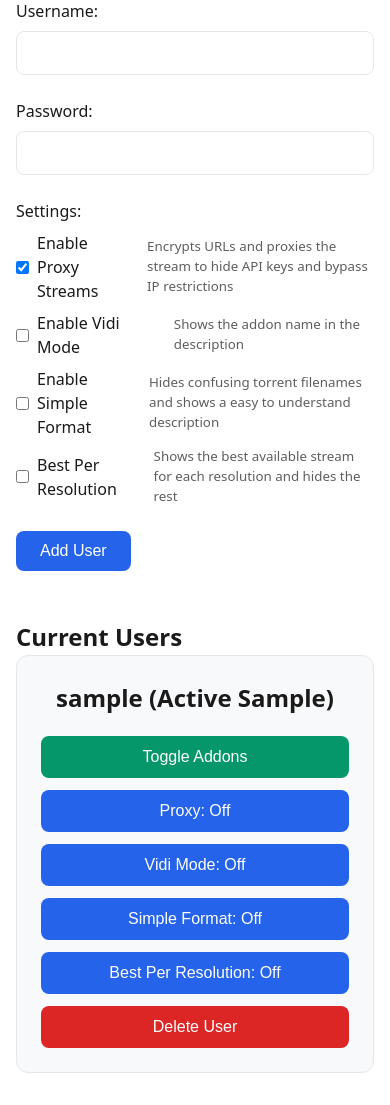
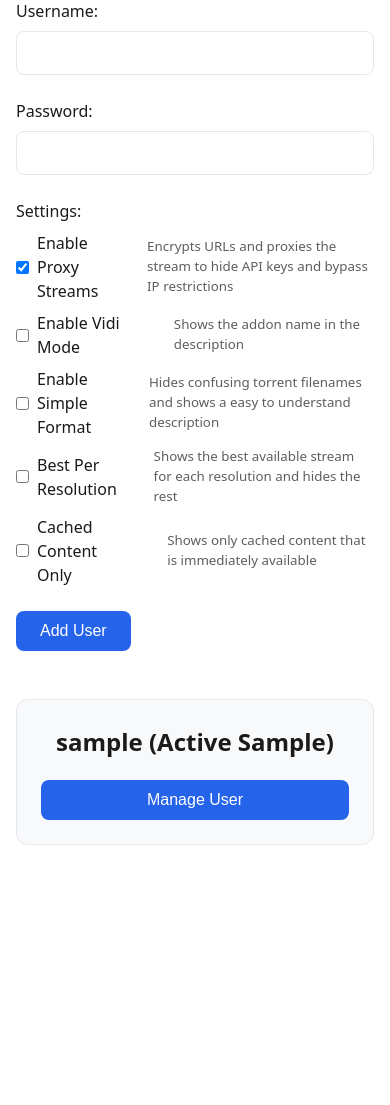
Before and after one commit to aves-omni/aiostremio, a FastAPI app: template templates/admin.html in a window 390 px wide. Shown: the part 65-1170 px from the top of the page. After the commit the page ends 910 px from the top, so only its background shows below. Run offline with FastAPI, Linux system fonts and the light colour scheme; the template is opened without the code that fills it: most values are stand-ins (such as "Sample title", 1, 10 or a date in 2020); parts of the project's set-up code (start-up, migrations or seed data) failed here and were passed over.

Commit message:
Per-user filter for cached content, minor website adjustments

```diff
--- a/templates/admin.html
+++ b/templates/admin.html
@@ -329,14 +329,24 @@
             width: 100%;
         }
 
+        .manage-user-btn {
+            display: none;
+        }
+
         @media (max-width: 768px) {
             .user-list li {
                 display: block;
             }
 
             .user-actions {
+                display: none;
+            }
+
+            .user-actions.show {
+                display: flex;
                 flex-direction: column;
                 gap: 0.75rem;
+                margin-top: 1rem;
             }
 
             .user-actions > button,
@@ -359,6 +369,26 @@
             .username {
                 text-align: center;
                 margin-bottom: 1.25rem;
+            }
+
+            .manage-user-btn {
+                display: flex !important;
+                width: 100%;
+                margin-top: 1rem;
+                background-color: var(--button-bg);
+                color: white;
+                border: none;
+                border-radius: 0.5rem;
+                padding: 0.75rem 1.5rem;
+                font-size: 1rem;
+                font-weight: 500;
+                cursor: pointer;
+                align-items: center;
+                justify-content: center;
+            }
+
+            .manage-user-btn:hover {
+                background-color: var(--button-hover);
             }
         }
 
@@ -459,16 +489,21 @@
                 <label for="one_per_quality">Best Per Resolution</label>
                 <small style="display: block; color: var(--text-color); opacity: 0.7; margin-left: 1.8rem;">Shows the best available stream for each resolution and hides the rest</small>
             </div>
+            <div class="checkbox-group">
+                <input type="checkbox" id="cached_only" name="cached_only">
+                <label for="cached_only">Cached Content Only</label>
+                <small style="display: block; color: var(--text-color); opacity: 0.7; margin-left: 1.8rem;">Shows only cached content that is immediately available</small>
+            </div>
         </div>
         <button type="submit">Add User</button>
     </form>
 
     <div class="user-list">
-        <h2>Current Users</h2>
         <ul>
             {% for username, details in users.items() %}
             <li data-username="{{ username }}">
                 <span class="username">{{ username }}{% if user_last_active[username] != "never" %} (Active {{ user_last_active[username] }}){% endif %}</span>
+                <button class="manage-user-btn" onclick="toggleUserActions('{{ username }}')">Manage User</button>
                 <div class="user-actions">
                     {% if user_histories[username] %}
                     <button onclick="toggleHistory('{{ username }}')" id="history-btn-{{ username }}">
@@ -486,6 +521,9 @@
                     </button>
                     <button onclick="toggleOnePerQuality('{{ username }}')" id="quality-btn-{{ username }}">
                         Best Per Resolution: {{ 'On' if details.one_per_quality else 'Off' }}
+                    </button>
+                    <button onclick="toggleCachedOnly('{{ username }}')" id="cached-btn-{{ username }}">
+                        Cached Only: {{ 'On' if details.cached_only else 'Off' }}
                     </button>
                     <button onclick="deleteUser('{{ username }}')" style="background-color: #dc3545;">Delete User</button>
                     <div class="services-dropdown">
@@ -748,6 +786,21 @@
             }
         }
 
+        async function toggleCachedOnly(username) {
+            try {
+                const response = await fetch(`/admin/toggle_cached_only/${username}`, {
+                    method: 'POST'
+                });
+                const result = await response.json();
+                if (result.status === 'success') {
+                    const cachedButton = document.getElementById(`cached-btn-${username}`);
+                    cachedButton.textContent = `Cached Only: ${result.cached_only ? 'On' : 'Off'}`;
+                }
+            } catch (error) {
+                console.error(`Error toggling cached only for ${username}:`, error);
+            }
+        }
+
         async function deleteUser(username) {
             if (!confirm(`Are you sure you want to delete user "${username}"?`)) {
                 return;
@@ -780,6 +833,18 @@
                 toggleButton.textContent = 'Hide History';
             }
         }
+
+        function toggleUserActions(username) {
+            const userActions = document.querySelector(`li[data-username="${username}"] .user-actions`);
+            const manageButton = document.querySelector(`li[data-username="${username}"] .manage-user-btn`);
+            if (userActions.classList.contains('show')) {
+                userActions.classList.remove('show');
+                manageButton.textContent = 'Manage User';
+            } else {
+                userActions.classList.add('show');
+                manageButton.textContent = 'Hide Actions';
+            }
+        }
     </script>
 </body>
 </html>
```
Also changed, not shown: routes/api.py (+33 -2 lines), utils/config.py (+11 -0 lines), utils/stream_formatter.py (+5 -2 lines).
